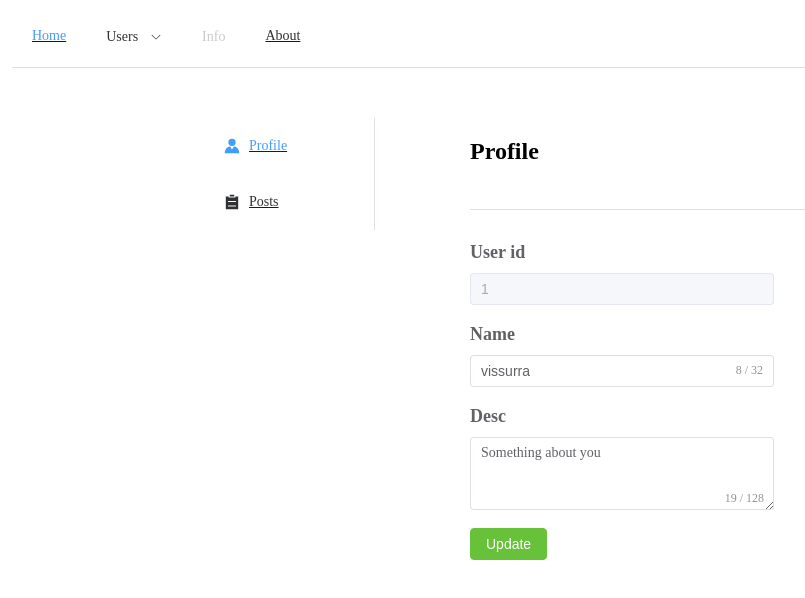
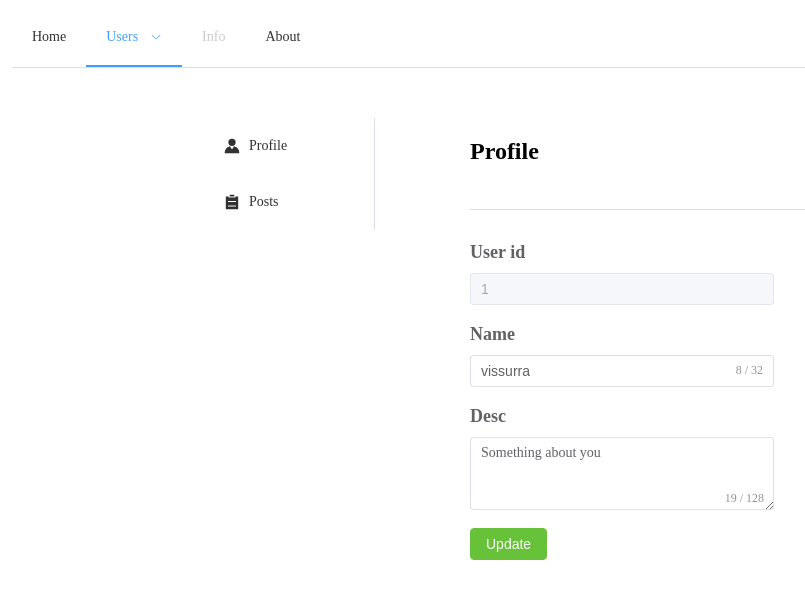
Before and after one commit to Vissurra/vue-demo, a Vue app: page /user/1 in a window 1280 px wide. Shown: the top 598 px of the page, without its empty margins (16-821 px from the left). Built offline with nearby package versions, Linux system fonts and the light colour scheme.

Commit message:
nav启用route模式

```diff
--- a/src/components/GlobalNav.vue
+++ b/src/components/GlobalNav.vue
@@ -1,37 +1,24 @@
 <template>
   <el-menu
-      :default-active="activeIndex"
+      :default-active="$route.path"
       mode="horizontal"
       @select="handleSelect"
+      router
   >
-    <router-link to="/">
-      <el-menu-item index="1">Home</el-menu-item>
-    </router-link>
+    <el-menu-item index="/">Home</el-menu-item>
     <el-sub-menu index="2">
       <template #title>Users</template>
-      <router-link to="/user/1">
-        <el-menu-item index="2-1">User1</el-menu-item>
-      </router-link>
-      <router-link to="/user/2">
-        <el-menu-item index="2-2">User2</el-menu-item>
-      </router-link>
+      <el-menu-item index="/user/1">User1</el-menu-item>
+      <el-menu-item index="/user/2">User2</el-menu-item>
     </el-sub-menu>
-    <el-menu-item index="3" disabled>Info</el-menu-item>
-    <router-link to="/about">
-      <el-menu-item index="4">About</el-menu-item>
-    </router-link>
+    <el-menu-item index="/info" disabled>Info</el-menu-item>
+    <el-menu-item index="/about">About</el-menu-item>
   </el-menu>
 </template>
 
 <script>
 export default {
   name: 'GlobalNav',
-  data() {
-    return {
-      url: '../assets/logo.png',
-      activeIndex: "1"
-    }
-  },
   methods: {
     handleSelect: (key, keyPath) => {
       console.log(key, keyPath)
--- a/src/components/UserNav.vue
+++ b/src/components/UserNav.vue
@@ -1,23 +1,19 @@
 <template>
   <el-row>
     <el-col :span="14" :offset="4">
-      <el-menu default-active="1">
-        <router-link :to="'/user/' + id + '/profile'">
-          <el-menu-item index="1">
+      <el-menu default-active="/" router>
+        <el-menu-item :index="'/user/' + id + '/profile'">
           <el-icon>
             <avatar/>
           </el-icon>
           Profile
         </el-menu-item>
-        </router-link>
-        <router-link :to="'/user/' + id + '/posts'">
-          <el-menu-item index="2">
+        <el-menu-item :index="'/user/' + id + '/posts'">
           <el-icon>
             <list/>
           </el-icon>
           Posts
         </el-menu-item>
-        </router-link>
       </el-menu>
     </el-col>
   </el-row>
```
Lines whose indentation alone changed are shown as unchanged.
